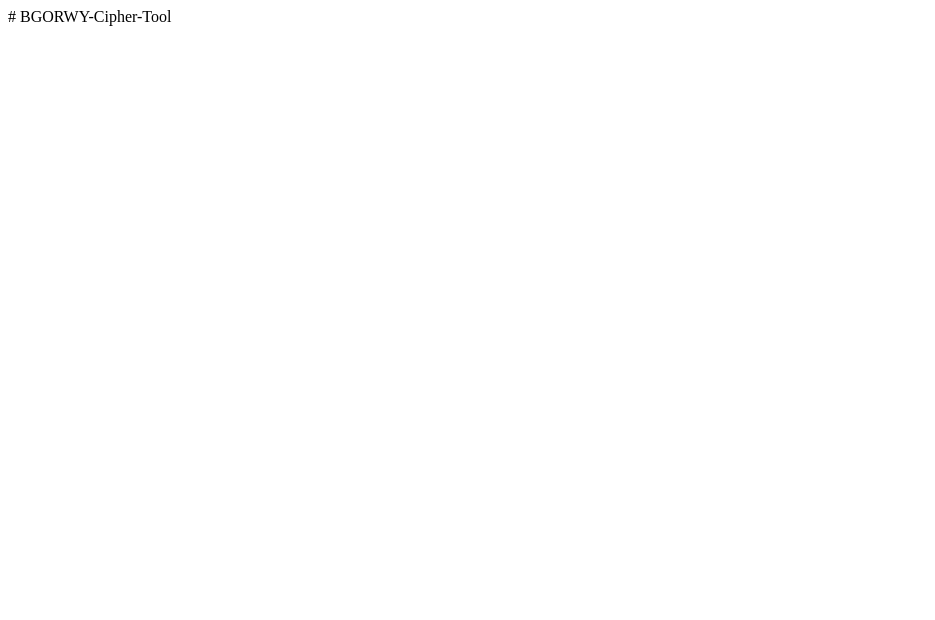
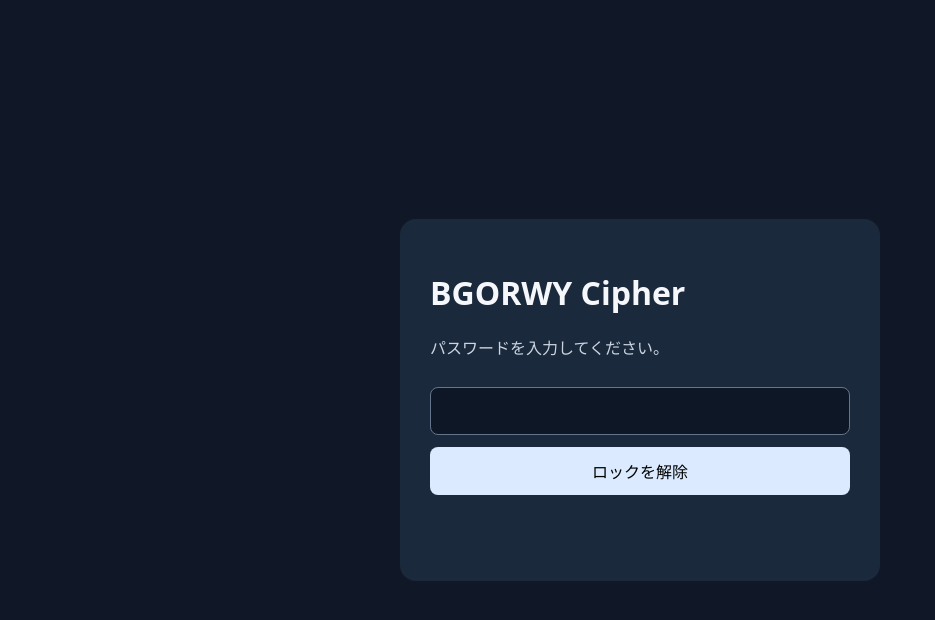
Before and after one commit to shinkai1017/BGORWY-Cipher-Tool, a plain HTML site: page index.html in a window 1280 px wide. Shown: the whole page, without its empty margins (0-935 px from the left). Drawn offline with Linux system fonts and the light colour scheme.

Commit message:
Add decryption functionality to index.html

```diff
--- a/index.html
+++ b/index.html
@@ -1 +1,6 @@
-# BGORWY-Cipher-Tool
+<!doctype html><html lang="ja"><head><meta charset="utf-8"><meta name="viewport" content="width=device-width,initial-scale=1"><title>BGORWY Cipher | Unlock</title><style>body{font-family:system-ui;background:#101827;color:#f5f7fb;min-height:100vh;display:grid;place-items:center;margin:0}.card{width:min(90vw,420px);background:#1b293d;padding:30px;border-radius:16px}input,button{font:inherit;padding:12px;border-radius:8px;box-sizing:border-box;width:100%;margin-top:12px}input{background:#0e1726;color:white;border:1px solid #64748b}button{background:#dbeafe;border:0;cursor:pointer}p{color:#cbd5e1}#status{min-height:1.5em}</style></head><body><div class="card"><h1>BGORWY Cipher</h1><p>パスワードを入力してください。</p><form id="form"><input id="pw" type="password" autocomplete="current-password" required aria-label="パスワード"><button id="unlock" type="submit">ロックを解除</button></form><p id="status" role="status"></p></div><script>
+const dec=new TextDecoder();
+function b64(s){return Uint8Array.from(atob(s),c=>c.charCodeAt(0))}
+async function keyFor(password,salt,iterations){const base=await crypto.subtle.importKey('raw',new TextEncoder().encode(password),'PBKDF2',false,['deriveKey']);return crypto.subtle.deriveKey({name:'PBKDF2',salt,iterations,hash:'SHA-256'},base,{name:'AES-GCM',length:256},false,['decrypt'])}
+document.getElementById('form').addEventListener('submit',async e=>{e.preventDefault();const button=document.getElementById('unlock'),status=document.getElementById('status');button.disabled=true;status.textContent='復号しています…';try{const r=await fetch('./vault.json',{cache:'no-store'});if(!r.ok)throw Error('vault.json を取得できません');const v=await r.json();if(v.version!==1||v.algorithm!=='AES-256-GCM'||v.kdf!=='PBKDF2-SHA256'||!Number.isInteger(v.iterations)||v.iterations<100000)throw Error('データ形式が不正です');const key=await keyFor(document.getElementById('pw').value,b64(v.salt),v.iterations);const raw=await crypto.subtle.decrypt({name:'AES-GCM',iv:b64(v.iv)},key,b64(v.ciphertext));document.getElementById('pw').value='';const html=dec.decode(raw);document.open();document.write(html);document.close()}catch(err){status.textContent=err.name==='OperationError'?'パスワードが違うか、データが破損しています。':'読み込みに失敗しました: '+err.message;button.disabled=false}});
+</script></body></html>
```
